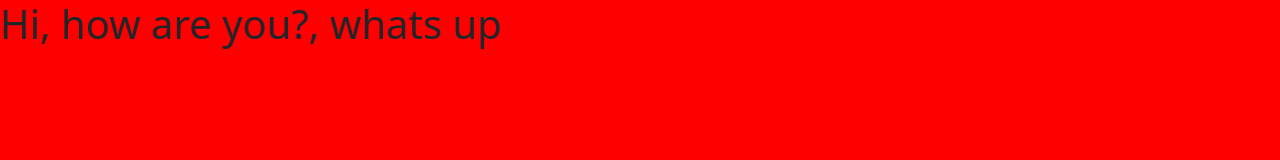
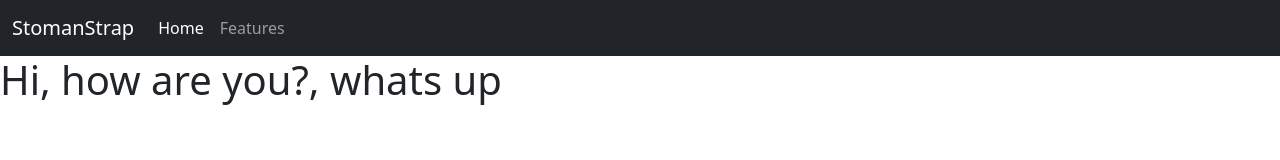
Before and after one commit to realstoman/stomanstrap, a website built with Parcel: page src/index.html in a window 1280 px wide. Built offline with nearby package versions, Linux system fonts and the light colour scheme.

Commit message:
Added test bootstrap navigation

```diff
--- a/src/index.html
+++ b/src/index.html
@@ -6,6 +6,30 @@
     <title>StomanStrap | Bootstrap 5 Portfolio Template | Code By Nangialai Stoman</title>
 </head>
 <body>
+    <div class="stomanstrap-wrapper">
+        <div class="stomanstrap-header">
+            <div class="stomanstrap-navigation">
+                <nav class="navbar navbar-expand-lg navbar-dark bg-dark">
+                    <div class="container-fluid">
+                        <a class="navbar-brand" href="#">StomanStrap</a>
+                        <button class="navbar-toggler" type="button" data-bs-toggle="collapse" data-bs-target="#navbarNav" aria-controls="navbarNav" aria-expanded="false" aria-label="Toggle navigation">
+                            <span class="navbar-toggler-icon"></span>
+                        </button>
+                        <div class="collapse navbar-collapse" id="navbarNav">
+                            <ul class="navbar-nav">
+                                <li class="nav-item">
+                                    <a class="nav-link active" aria-current="page" href="#">Home</a>
+                                </li>
+                                <li class="nav-item">
+                                    <a class="nav-link" href="#">Features</a>
+                                </li>
+                            </ul>
+                        </div>
+                    </div>
+                </nav>
+            </div>
+        </div>
+    </div>
     <h1>Hey!!! It's Working</h1>
 
     <script src="./index.js"></script>
--- a/src/sass/app.scss
+++ b/src/sass/app.scss
@@ -2,7 +2,3 @@
 * StomanStrap Main Template Design File
 * Powered by: Nangialai Stoman
 */
-
-body {
-    background-color: red;
-}
```
